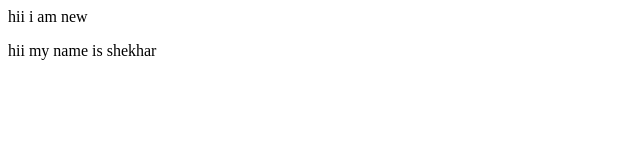
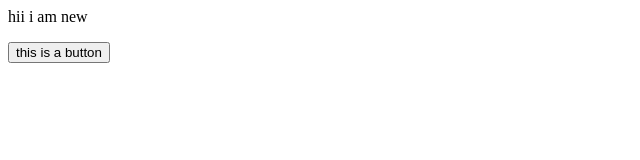
Before and after one commit to shekhar1516/localrepo, a plain HTML site: page index.html in a window 1280 px wide. Shown: the whole page, without its empty margins (0-640 px from the left). Drawn offline with Linux system fonts and the light colour scheme.

Commit message:
add button

```diff
--- a/index.html
+++ b/index.html
@@ -1,2 +1,2 @@
 <p> hii i am new</p>
-<p> hii my name is shekhar</p>
+<button> this is a button</button>
```
